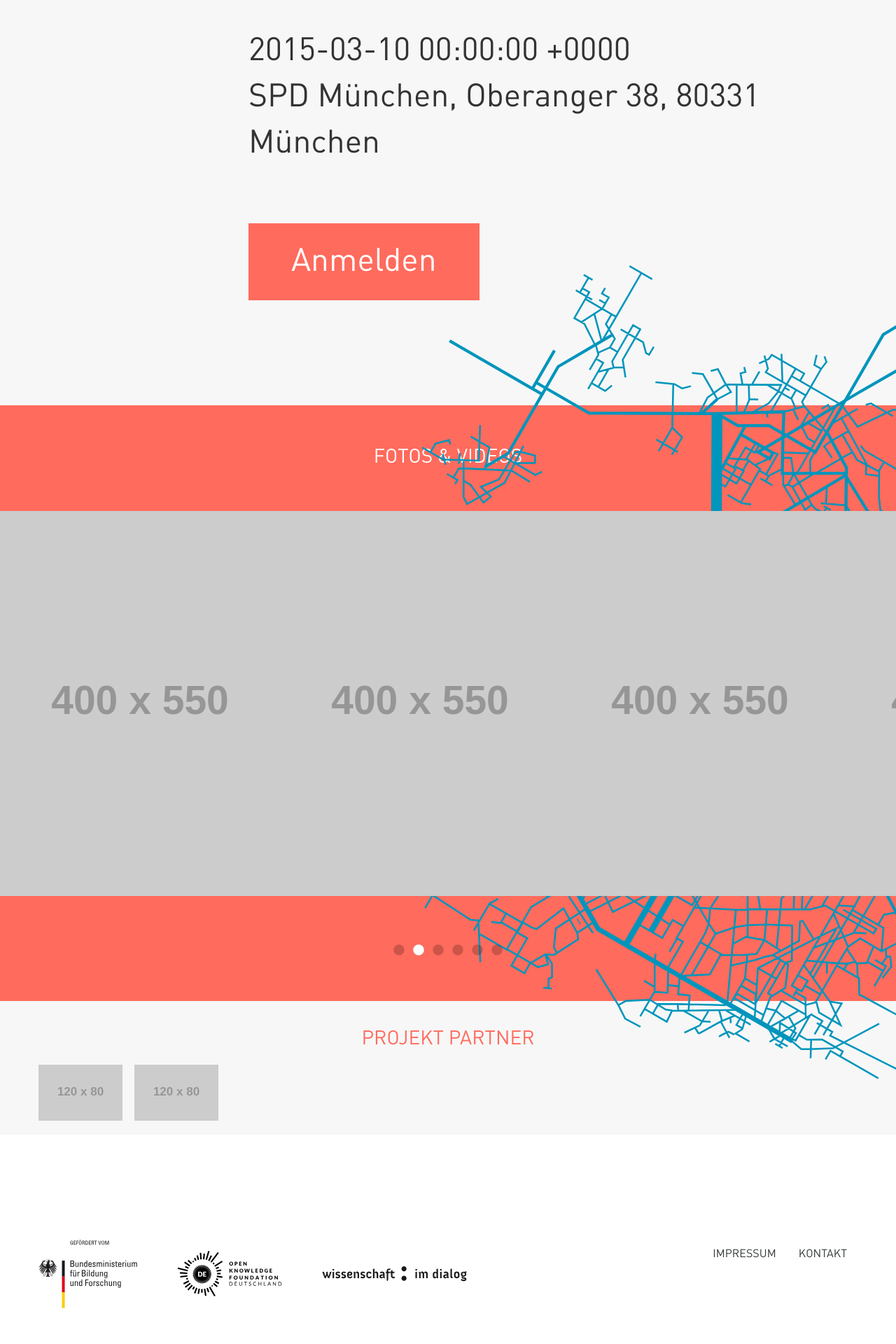
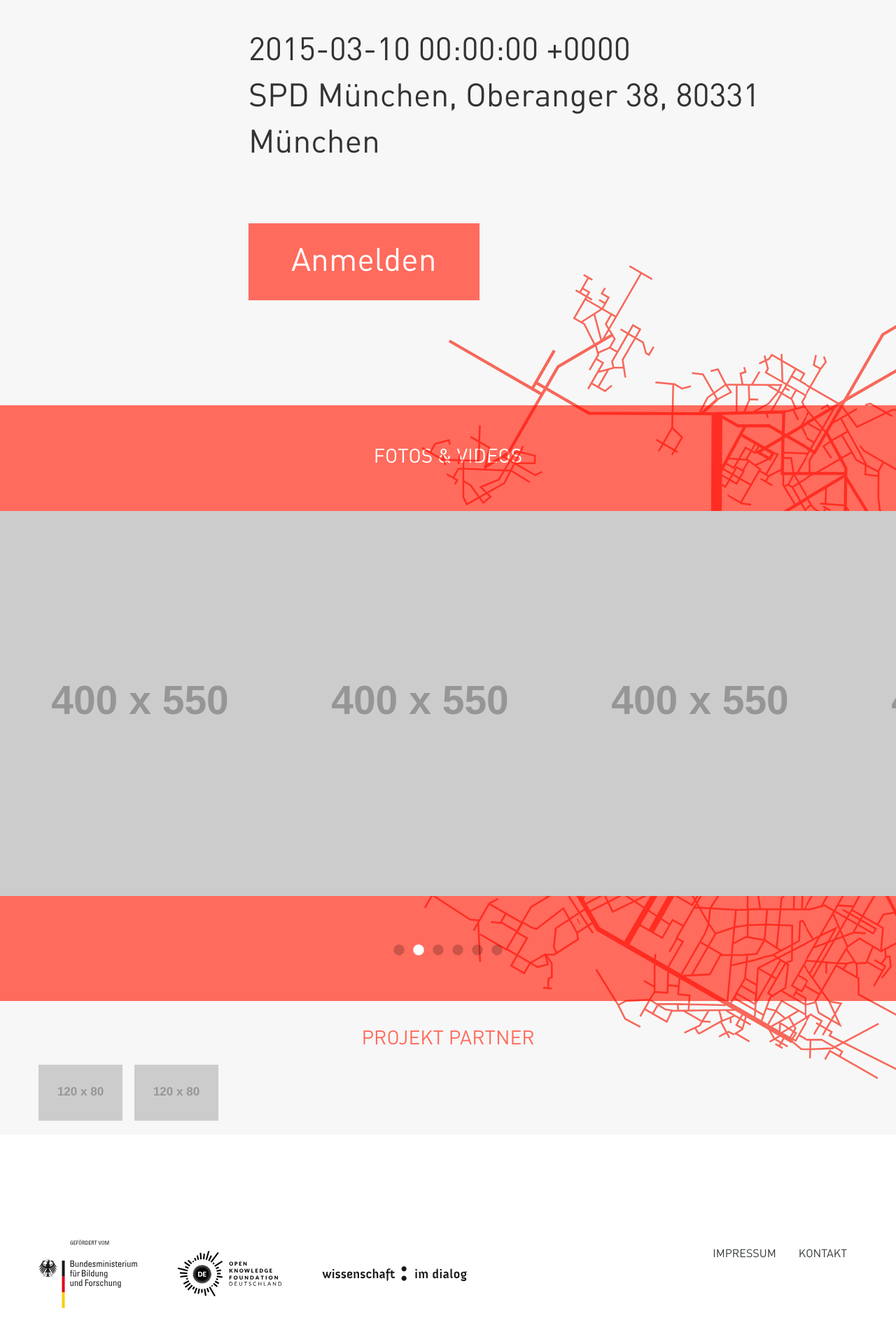
Before and after one commit to okfde/hackyourcity, a Jekyll site: the page built from labs/dortmund-wuppertal/index.html, in a window 1280 px wide. Shown: the part 1271-3191 px from the top of the page at 70% size. Built offline with Jekyll 4.4.1, drawn with Linux system fonts in a browser that asks for light colours; nearby versions of some CDN libraries.

Commit message:
lab page map backgrounds

```diff
--- a/_sass/_base.scss
+++ b/_sass/_base.scss
@@ -22,12 +22,24 @@
 **/
 
 .navbar {
+
 	padding-left: 60px;
 	padding-right: 60px;
 	margin-bottom: 0;
 	min-height: 390px;
+
 }
 
+.navbar-fixed {
+
+	position: fixed;
+	width: 100%;
+
+}
+
+.navbar-fixed + * {
+	padding-top: 390px;
+}
 
 .page-home .navbar , .navbar.navbar-fixed {
 	min-height: 130px;
@@ -42,8 +54,10 @@
 }
 
 .navbar-nav > li > a {
+
 	padding: 0;
 	margin: 0;
+
 }
 
 .nav > li > a {
@@ -559,14 +573,16 @@ label[for=mce-EMAIL] {
 
 		width: 878px;
 		height: 1218px;
-		background-image: url(../img/svg/map.svg);
+		background-image: url(../img/svg/map_lab1.svg);
 
+		// Needs conditional for IE and Opera (not supported)
+  		mix-blend-mode: multiply;
 		top: -200px;
 		right: -200px;
 	}
 
 	.slick-slider {
-		z-index: 999;
+		z-index: 99;
 	}
 
 }
@@ -582,24 +598,43 @@ label[for=mce-EMAIL] {
 
 // Berlin
 .page-lab-ber {
+
 	@include page-lab-colorscheme($lab1_primary);
+	.section-lab-slider:after {
+		background-image: url(../img/svg/map_lab1.svg);
+	}
+
 }
 
 // Dortmund
 .page-lab-dor {
+
 	@include page-lab-colorscheme($lab2_primary);
+	.section-lab-slider:after {
+		background-image: url(../img/svg/map_lab2.svg);
+	}
+
 }
 
 
 // Karlsruhe
 .page-lab-kar {
+
 	@include page-lab-colorscheme($lab3_primary);
+		.section-lab-slider:after {
+		background-image: url(../img/svg/map_lab3.svg);
+	}
+
 }
 
 
 // Dresden
 .page-lab-dre {
+
 	@include page-lab-colorscheme($lab4_primary);
+		.section-lab-slider:after {
+		background-image: url(../img/svg/map_lab4.svg);
+	}
 }
 
 
```
Also changed, not shown: img/ajax-loader.gif (added), img/svg/map_lab1.svg (renamed from img/svg/map.svg), img/svg/map_lab2.svg (added), img/svg/map_lab3.svg (added), img/svg/map_lab4.svg (added).
